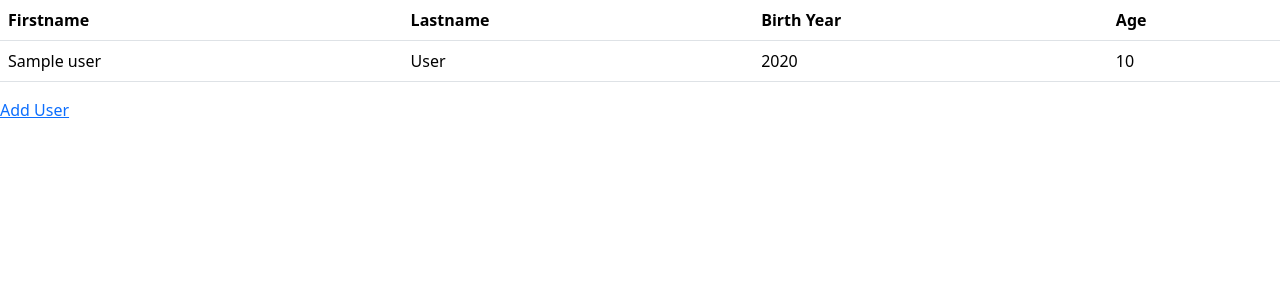
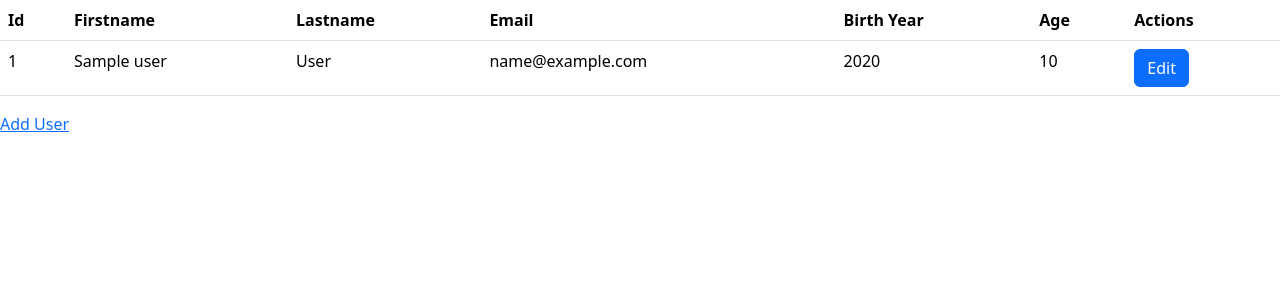
Before and after one commit to tsadimasteaching/flask-oop, a Flask app: template templates/users.html in a window 1280 px wide. Shown: the part 56-356 px from the top of the page. Run offline with Flask 3, Linux system fonts and the light colour scheme; the template is opened without the code that fills it: most values are stand-ins (such as "Sample title", 1, 10 or a date in 2020); parts of the project's set-up code (start-up, migrations or seed data) failed here and were passed over; some libraries are stand-ins or nearby versions.

Commit message:
edit user

```diff
--- a/main.py
+++ b/main.py
@@ -3,12 +3,13 @@ from flask_bootstrap import Bootstrap5
 import os
 from dotenv import load_dotenv
 import logging
-from flask_wtf import FlaskForm, CSRFProtect
-from wtforms import StringField, SubmitField, IntegerField
-from wtforms.validators import DataRequired, Length
+from flask_wtf import CSRFProtect
 
 
 from models import User
+from forms import UserForm
+from utils import search_user_by_email, update_user_in_users
+
 
 logging.basicConfig(filename="record.log", level=logging.DEBUG)
 
@@ -34,15 +35,6 @@ else:
     raise RuntimeError("Not found application configuration")
 
 users = []
-
-
-class UserForm(FlaskForm):
-    name = StringField("What is your name?", validators=[DataRequired(), Length(5, 40)])
-    surname = StringField(
-        "What is your surname?", validators=[DataRequired(), Length(5, 40)]
-    )
-    birth_year = IntegerField("Year of Birth?", validators=[DataRequired()])
-    submit = SubmitField("Submit")
 
 
 @app.route("/")
@@ -84,11 +76,32 @@ def show_user_form():
     form = UserForm()
     message = ""
     if form.validate_on_submit():
+        id = form.id.data
         name = form.name.data
         surname = form.surname.data
+        email = form.email.data
         birth_year = form.birth_year.data
-        user = User(name, surname, birth_year)
+        user = User(id, name, surname, email, birth_year)
         users.append(user)
         print(user)
         return redirect(url_for("show_users", users=users))
     return render_template("fuser_form.html", form=form, message=message)
+
+
+@app.route("/user/<int:id>", methods=["GET", "POST"])
+def edit_user(id):
+    user = search_user_by_email(users, id)
+    if not user:
+        return render_template("404.html", title="404"), 404
+    form = UserForm(obj=user)
+    message = ""
+    if form.validate_on_submit():
+        id = form.id.data
+        name = form.name.data
+        surname = form.surname.data
+        email = form.email.data
+        birth_year = form.birth_year.data
+        upd_user = User(id, name, surname, email, birth_year)
+        update_user_in_users(users, upd_user)
+        return redirect(url_for("show_users", users=users))
+    return render_template("fuser_form.html", form=form, message=message)
--- a/models.py
+++ b/models.py
@@ -2,13 +2,15 @@ import datetime
 
 
 class User:
-    def __init__(self, name: str, surname: str, birth_year: int):
+    def __init__(self, id: int, name: str, surname: str, email: str, birth_year: int):
+        self.id = id
         self.name = name
         self.surname = surname
+        self.email = email
         self.birth_year = birth_year
 
     def __str__(self):
-        return self.name + " " + self.surname + " " + str(self.birth_year)
+        return str(self.id) + " " + self.name + " " + self.surname + " "  + self.email + " "+ str(self.birth_year)
 
     def get_age(self):
         return datetime.date.today().year - int(self.birth_year)
--- /dev/null
+++ b/templates/404.html
@@ -0,0 +1 @@
+Oooooops!
--- a/templates/users.html
+++ b/templates/users.html
@@ -2,19 +2,25 @@
 <table class="table">
   <thead>
   <tr>
+    <th scope="col">Id</th>
     <th scope="col">Firstname</th>
     <th scope="col">Lastname</th>
+    <th scope="col">Email</th>
     <th scope="col">Birth Year</th>
     <th scope="col">Age</th>
+    <th scope="col">Actions</th>
   </tr>
 </thead>
 <tbody>
 {% for user in users %}
   <tr scope="row">
+    <td>{{ user.id }}</td>
     <td>{{ user.name }}</td>
     <td>{{ user.surname }}</td>
+    <td>{{ user.email }}</td>
     <td>{{ user.birth_year }} </td>
     <td>{{user.age|string}}</td>
+    <td> <a class="btn btn-primary" href="/user/{{user.id}}">Edit</a></td>
   </tr>
 {% endfor %}
 </tbody>
```
Also changed, not shown: forms.py (added, +14 -0 lines), utils.py (added, +15 -0 lines).
